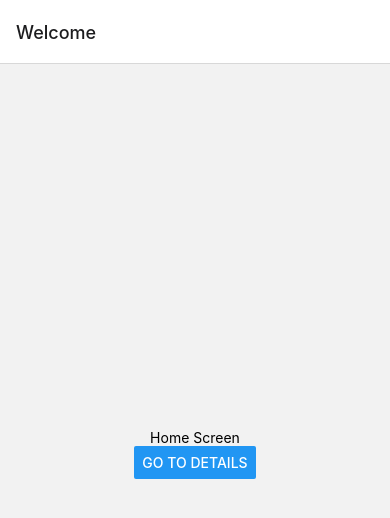
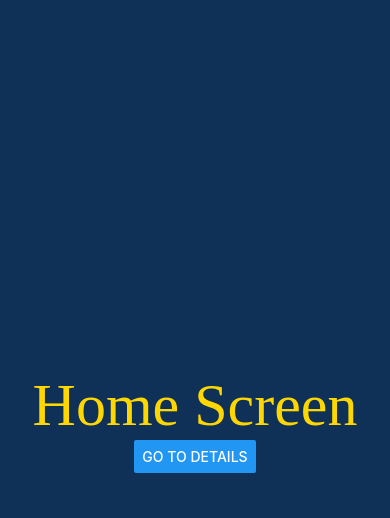
Before and after one commit to Pippeloo/AlarmTogether, a React Native app: screen /Home in a window 390 px wide. Shown: the top 518 px of the page. Built offline with nearby package versions, Linux system fonts and the light colour scheme.

Commit message:
Saving basic navigating

```diff
--- a/src/app/App.tsx
+++ b/src/app/App.tsx
@@ -1,21 +1,24 @@
-import React from 'react';
+import React, { useState } from 'react';
 
 // Import all the screens from the "screens" folder
 import { HomeScreen, DetailsScreen } from '../screens';
 
 import { NavigationContainer } from '@react-navigation/native';
 import { createNativeStackNavigator } from '@react-navigation/native-stack';
+import { StyleSheet } from 'react-native';
+import { Header } from 'react-native/Libraries/NewAppScreen';
 
 
 const Stack = createNativeStackNavigator();
 
 function App(): JSX.Element {
 
-
   return (
     <NavigationContainer>
-      <Stack.Navigator>
-        <Stack.Screen name="Home" component={HomeScreen} options={{ title: 'Welcome' }} />
+      <Stack.Navigator screenOptions={({ route }) => ({
+          headerShown: route.name !== 'Home',
+        })}>
+        <Stack.Screen name="Home" component={HomeScreen} options={{ title: 'Home' }} />
         <Stack.Screen name="Details" component={DetailsScreen} />
       </Stack.Navigator>
     </NavigationContainer>
--- a/src/screens/HomeScreen.tsx
+++ b/src/screens/HomeScreen.tsx
@@ -11,8 +11,9 @@ import { createNativeStackNavigator } from '@react-navigation/native-stack';
 
 function HomeScreen({ navigation }: any) {
     return (
-      <View style={{ flex: 1, alignItems: 'center', justifyContent: 'center' }}>
-        <Text>Home Screen</Text>
+      <View style={{ flex: 1, alignItems: 'center', justifyContent: 'center', backgroundColor: '#0f3057' }}>
+        <Text style={{color: '#FFD700', fontFamily: 'Party LET', fontSize: 60}}
+        >Home Screen</Text>
         <Button
           title="Go to Details"
           onPress={() => navigation.navigate('Details')}
```
